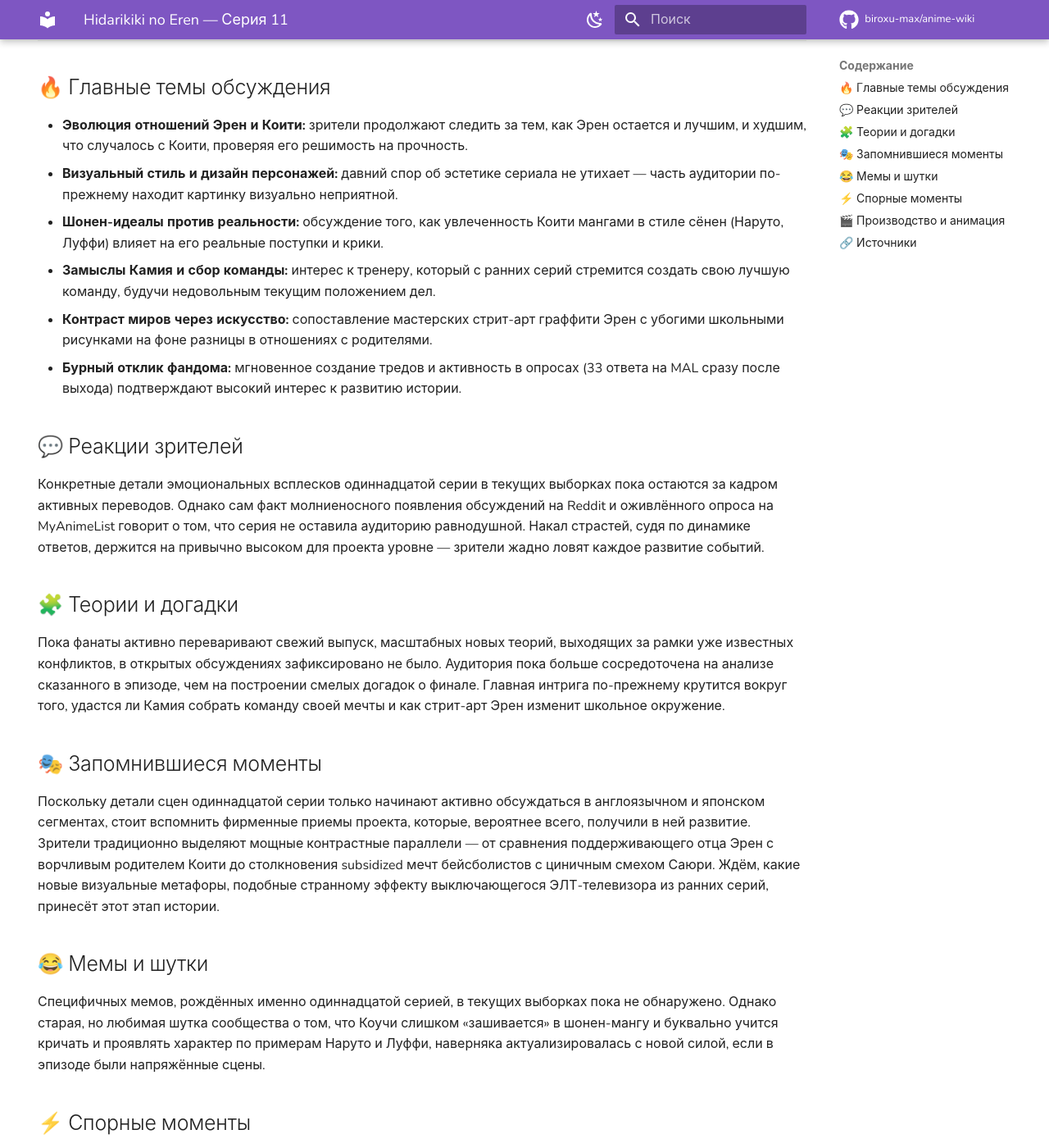
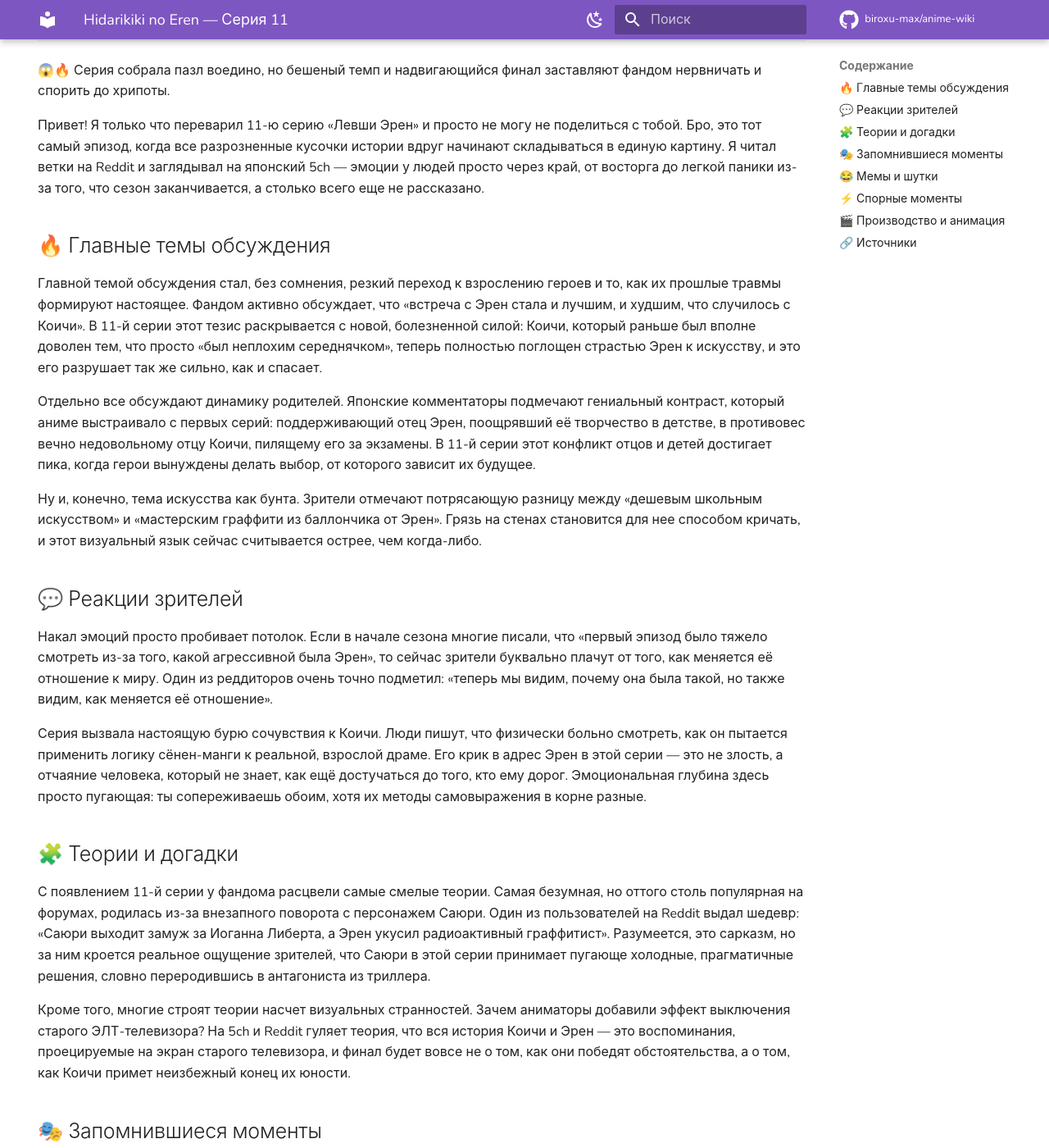
Before and after one commit to biroxu-max/anime-wiki, an MkDocs documentation site: the page built from docs/anime/hidarikiki-no-eren/ep-11.md, in a window 1280 px wide and 1400 px high, scrolled down 355 px. Shown: the whole window at 82% size. Built offline with MkDocs 1.6.1 and Material for MkDocs 9.7.7, drawn with Linux system fonts in a browser that asks for light colours; comment, search, counter and statistics services are not loaded; some of the changed text lies outside the part shown.

Commit message:
chore(wiki): +hidarikiki-no-eren ep11

```diff
--- a/docs/anime/hidarikiki-no-eren/ep-11.md
+++ b/docs/anime/hidarikiki-no-eren/ep-11.md
@@ -17,41 +17,63 @@ hide:
 
 ---
 
+😱🔥 Серия собрала пазл воедино, но бешеный темп и надвигающийся финал заставляют фандом нервничать и спорить до хрипоты.
+
+Привет! Я только что переварил 11-ю серию «Левши Эрен» и просто не могу не поделиться с тобой. Бро, это тот самый эпизод, когда все разрозненные кусочки истории вдруг начинают складываться в единую картину. Я читал ветки на Reddit и заглядывал на японский 5ch — эмоции у людей просто через край, от восторга до легкой паники из-за того, что сезон заканчивается, а столько всего еще не рассказано.
+
 ## 🔥 Главные темы обсуждения
-- **Эволюция отношений Эрен и Коити:** зрители продолжают следить за тем, как Эрен остается и лучшим, и худшим, что случалось с Коити, проверяя его решимость на прочность.
-- **Визуальный стиль и дизайн персонажей:** давний спор об эстетике сериала не утихает — часть аудитории по-прежнему находит картинку визуально неприятной.
-- **Шонен-идеалы против реальности:** обсуждение того, как увлеченность Коити мангами в стиле сёнен (Наруто, Луффи) влияет на его реальные поступки и крики.
-- **Замыслы Камия и сбор команды:** интерес к тренеру, который с ранних серий стремится создать свою лучшую команду, будучи недовольным текущим положением дел.
-- **Контраст миров через искусство:** сопоставление мастерских стрит-арт граффити Эрен с убогими школьными рисунками на фоне разницы в отношениях с родителями.
-- **Бурный отклик фандома:** мгновенное создание тредов и активность в опросах (33 ответа на MAL сразу после выхода) подтверждают высокий интерес к развитию истории.
+
+Главной темой обсуждения стал, без сомнения, резкий переход к взрослению героев и то, как их прошлые травмы формируют настоящее. Фандом активно обсуждает, что «встреча с Эрен стала и лучшим, и худшим, что случилось с Коичи». В 11-й серии этот тезис раскрывается с новой, болезненной силой: Коичи, который раньше был вполне доволен тем, что просто «был неплохим середнячком», теперь полностью поглощен страстью Эрен к искусству, и это его разрушает так же сильно, как и спасает.
+
+Отдельно все обсуждают динамику родителей. Японские комментаторы подмечают гениальный контраст, который аниме выстраивало с первых серий: поддерживающий отец Эрен, поощрявший её творчество в детстве, в противовес вечно недовольному отцу Коичи, пилящему его за экзамены. В 11-й серии этот конфликт отцов и детей достигает пика, когда герои вынуждены делать выбор, от которого зависит их будущее.
+
+Ну и, конечно, тема искусства как бунта. Зрители отмечают потрясающую разницу между «дешевым школьным искусством» и «мастерским граффити из баллончика от Эрен». Грязь на стенах становится для нее способом кричать, и этот визуальный язык сейчас считывается острее, чем когда-либо.
 
 ## 💬 Реакции зрителей
-Конкретные детали эмоциональных всплесков одиннадцатой серии в текущих выборках пока остаются за кадром активных переводов. Однако сам факт молниеносного появления обсуждений на Reddit и оживлённого опроса на MyAnimeList говорит о том, что серия не оставила аудиторию равнодушной. Накал страстей, судя по динамике ответов, держится на привычно высоком для проекта уровне — зрители жадно ловят каждое развитие событий.
+
+Накал эмоций просто пробивает потолок. Если в начале сезона многие писали, что «первый эпизод было тяжело смотреть из-за того, какой агрессивной была Эрен», то сейчас зрители буквально плачут от того, как меняется её отношение к миру. Один из реддиторов очень точно подметил: «теперь мы видим, почему она была такой, но также видим, как меняется её отношение».
+
+Серия вызвала настоящую бурю сочувствия к Коичи. Люди пишут, что физически больно смотреть, как он пытается применить логику сёнен-манги к реальной, взрослой драме. Его крик в адрес Эрен в этой серии — это не злость, а отчаяние человека, который не знает, как ещё достучаться до того, кто ему дорог. Эмоциональная глубина здесь просто пугающая: ты сопереживаешь обоим, хотя их методы самовыражения в корне разные.
 
 ## 🧩 Теории и догадки
-Пока фанаты активно переваривают свежий выпуск, масштабных новых теорий, выходящих за рамки уже известных конфликтов, в открытых обсуждениях зафиксировано не было. Аудитория пока больше сосредоточена на анализе сказанного в эпизоде, чем на построении смелых догадок о финале. Главная интрига по-прежнему крутится вокруг того, удастся ли Камия собрать команду своей мечты и как стрит-арт Эрен изменит школьное окружение.
+
+С появлением 11-й серии у фандома расцвели самые смелые теории. Самая безумная, но оттого столь популярная на форумах, родилась из-за внезапного поворота с персонажем Саюри. Один из пользователей на Reddit выдал шедевр: «Саюри выходит замуж за Иоганна Либерта, а Эрен укусил радиоактивный граффитист». Разумеется, это сарказм, но за ним кроется реальное ощущение зрителей, что Саюри в этой серии принимает пугающе холодные, прагматичные решения, словно переродившись в антагониста из триллера.
+
+Кроме того, многие строят теории насчет визуальных странностей. Зачем аниматоры добавили эффект выключения старого ЭЛТ-телевизора? На 5ch и Reddit гуляет теория, что вся история Коичи и Эрен — это воспоминания, проецируемые на экран старого телевизора, и финал будет вовсе не о том, как они победят обстоятельства, а о том, как Коичи примет неизбежный конец их юности.
 
 ## 🎭 Запомнившиеся моменты
-Поскольку детали сцен одиннадцатой серии только начинают активно обсуждаться в англоязычном и японском сегментах, стоит вспомнить фирменные приемы проекта, которые, вероятнее всего, получили в ней развитие. Зрители традиционно выделяют мощные контрастные параллели — от сравнения поддерживающего отца Эрен с ворчливым родителем Коити до столкновения subsidized мечт бейсболистов с циничным смехом Саюри. Ждём, какие новые визуальные метафоры, подобные странному эффекту выключающегося ЭЛТ-телевизора из ранних серий, принесёт этот этап истории.
+
+Визуально и драматургически серия выстроена невероятно красиво. Запомнится момент, когда Коичи в очередной раз пытается разрешить конфликт так, как его научили в наруте и ван-писе — прямым криком и силой духа. И как точно перед этим Саюри пропускает мимо ушей признание от случайного парня, смеясь над ним, в то время как Коичи кипит от обиды на бейсболистов, чьи мечты поддерживают. Этот контраст между цинизмом и наивностью бьет прямо в лоб.
+
+А еще сцена с граффити Эрен — это чистый визуальный экстаз. Контраст между блеклостью школьных будней и кислотными, кричащими красками её рисунка на стене заставляет замереть. Ты буквально «видишь», как её левая рука выплескивает на бетон всё то, что она не может сказать словами.
 
 ## 😂 Мемы и шутки
-Специфичных мемов, рождённых именно одиннадцатой серией, в текущих выборках пока не обнаружено. Однако старая, но любимая шутка сообщества о том, что Коучи слишком «зашивается» в шонен-мангу и буквально учится кричать и проявлять характер по примерам Наруто и Луффи, наверняка актуализировалась с новой силой, если в эпизоде были напряжённые сцены.
+
+Мемы в этой серии пошли от осознания того, что аниме пытается впихнуть невпихуемое. Острота на лицо: «Саюри выходит замуж за Иоганна Либерта, а Эрен укусил радиоактивный граффитист» — теперь это локальный мем в тредах. Люди шутят, что если бы Коичи читал меньше сёненов, он бы давно понял, что в реальной жизни проблемы не решаются силой дружбы, а Саюри, судя по всему, вообще читает «Монстра» Урасавы.
+
+Еще одна ветка шуток пошла про эффект выключения телевизора: зрители иронизируют, что авторы просто решили «вырубить рубильник» и закрыть сюжетные дыры, погасив экран, как в старые добрые времена, когда телек ломался.
 
 ## ⚡ Спорные моменты
-Визуальная составляющая остаётся главным камнем преткновения для части зрителей. Ещё со второй серии прозвучали претензии к тому, что дизайн персонажей может казаться неприятным, а агрессивная подача первых эпизодов делала просмотр «тяжелым». Одиннадцатая серия, судя по активности обсуждений, вряд ли стала исключением и продолжила делить фандом на тех, кто ценит уникальную, грубую эстетику уличного искусства, и тех, кому она откровенно режет глаз.
+
+Главный камень преткновения — это темп. И я, если честно, с фандомом солидарен. Ощущение спешки никуда не делось. Как верно подметили еще на 6-й серии: «аниме пытается охватить 11 томов оригинальной манги всего за 13 серий, поэтому темп кажется довольно спешным».
+
+В 11-й серии это ощущается особенно остро. С одной стороны, мы получаем потрясающие «шедевральные эпизоды» с глубоким драматизмом. С другой — важные переходы чувств и мысли героев сжаты до предела. Часть зрителей яростно защищает такой подход, говоря, что этот рваный ритм идеально отражает смятение подростков. Другие же разочарованно вздыхают, сетуя, что из-за скорости мы теряем тонкие нюансы отношений, которые были в манге.
 
 ## 🎬 Производство и анимация
-Глубокий технический разбор одиннадцатого эпизода от анимационных блогеров пока не появился, но обсуждение производства опирается на общие впечатления от сезона. Ранее критики и зрители отмечали интересные структурные решения режиссуры — например, нестандартные переходы (вроде упомянутого эффекта старого ТВ) и впечатляющую детализацию граффити Эрен, которая резко выделяется на фоне обычной школьной реальности. Анимация стрит-арта продолжает оставаться визуальной вершиной проекта.
+
+С точки зрения производства, серия делает «несколько аккуратных структурных вещей». Режиссер очень тонко работает с монтажом, выстраивая сцену за сценой через зеркальные противопоставления.
+
+Анимация граффити — это отдельный вид искусства. Текстура краски, движение баллончика в левой руке Эрен, звук шипения — всё это проработано с пугающей любовью. Саундтрек в моменты конфликтов уходит в глухие басы, создавая ощущение давящего города. Да, странные режиссерские находки вроде эффекта старого телевизора сбивают с толку, но они же придают тайтлу тот самый уникальный голос, из-за которого мы его так любим. Жду финал с замиранием сердца, честно говоря.
 
 ## 🔗 Источники
 
 - [Eren the Southpaw • Hidarikiki no Eren - Episode 11 discussion](https://www.reddit.com/r/anime/comments/1u7hr90/eren_the_southpaw_hidarikiki_no_eren_episode_11)
 - [Hidarikiki no Eren (Eren the Southpaw) - MyAnimeList.net](https://myanimelist.net/anime/53732/Hidarikiki_no_Eren)
 - [Eren the Southpaw • Hidarikiki no Eren - Episode 3 discussion - Reddit](https://www.reddit.com/r/anime/comments/1srs40v/eren_the_southpaw_hidarikiki_no_eren_episode_3)
-- [Eren the Southpaw • Hidarikiki no Eren - Episode 10 discussion](https://www.reddit.com/r/anime/comments/1u1990y/eren_the_southpaw_hidarikiki_no_eren_episode_10)
+- [Eren the Southpaw • Hidarikiki no Eren](https://www.reddit.com/r/anime/comments/1thrfpp/eren_the_southpaw_hidarikiki_no_eren_episode_7)
+- [Eren the Southpaw • Hidarikiki no Eren - Episode 6 discussion - Reddit](https://www.reddit.com/r/anime/comments/1tb61xj/eren_the_southpaw_hidarikiki_no_eren_episode_6)
+- [Eren the Southpaw • Hidarikiki no Eren - Episode 2 discussion - Reddit](https://www.reddit.com/r/anime/comments/1sld0ph/eren_the_southpaw_hidarikiki_no_eren_episode_2)
 - [Eren the Southpaw • Hidarikiki no Eren - Episode 1 discussion - Reddit](https://www.reddit.com/r/anime/comments/1sf09ac/eren_the_southpaw_hidarikiki_no_eren_episode_1)
-- [Eren the Southpaw • Hidarikiki no Eren - Episode 2 discussion - Reddit](https://www.reddit.com/r/anime/comments/1sld0ph/eren_the_southpaw_hidarikiki_no_eren_episode_2)
-- [Eren the Southpaw • Hidarikiki no Eren - Episode 4 discussion - Reddit](https://www.reddit.com/r/anime/comments/1sy5ptt/eren_the_southpaw_hidarikiki_no_eren_episode_4)
 - [Eren the Southpaw - The Spring 2026 Anime Preview Guide - Anime News Network](https://www.animenewsnetwork.com/preview-guide/2026/spring/eren-the-southpaw/.234707)
 
 ---
```
Also changed, not shown: docs/anime/hidarikiki-no-eren/index.md (+1 -1 lines).
